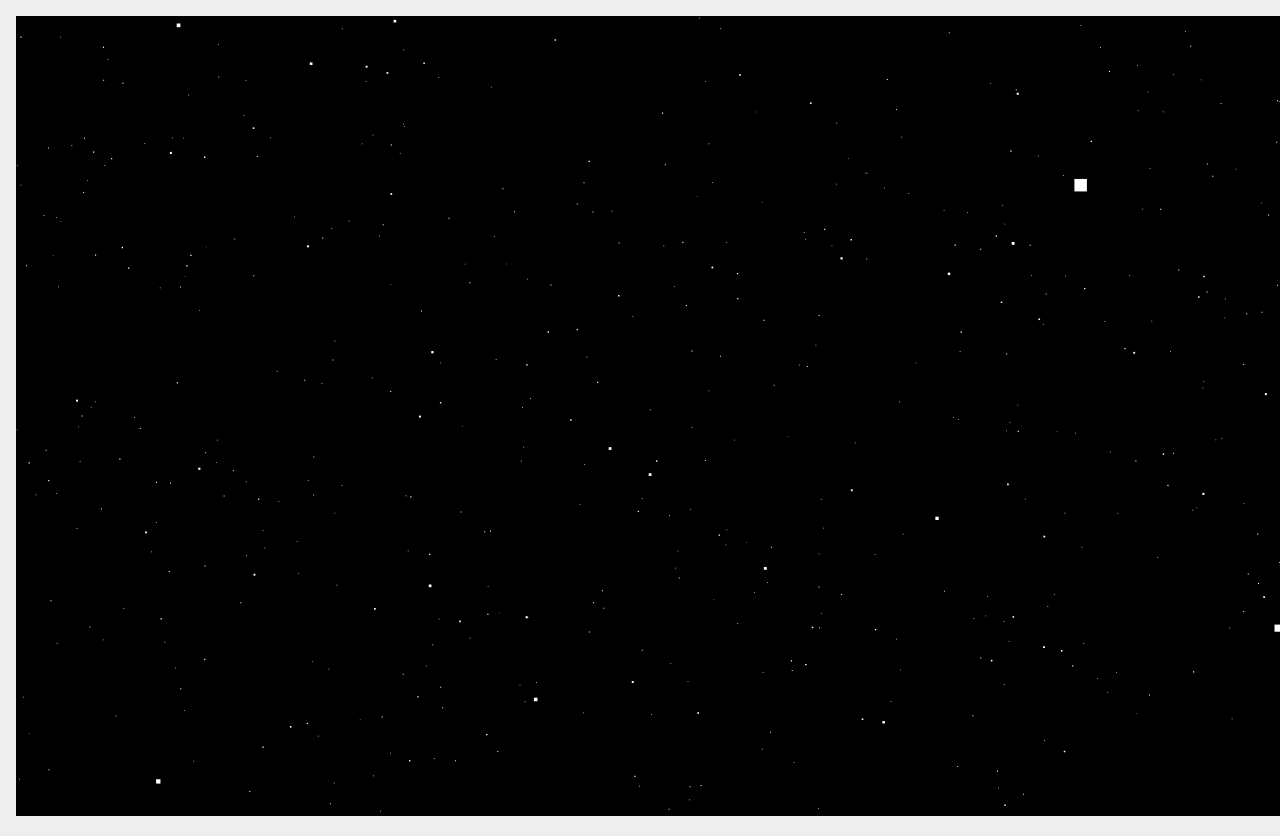
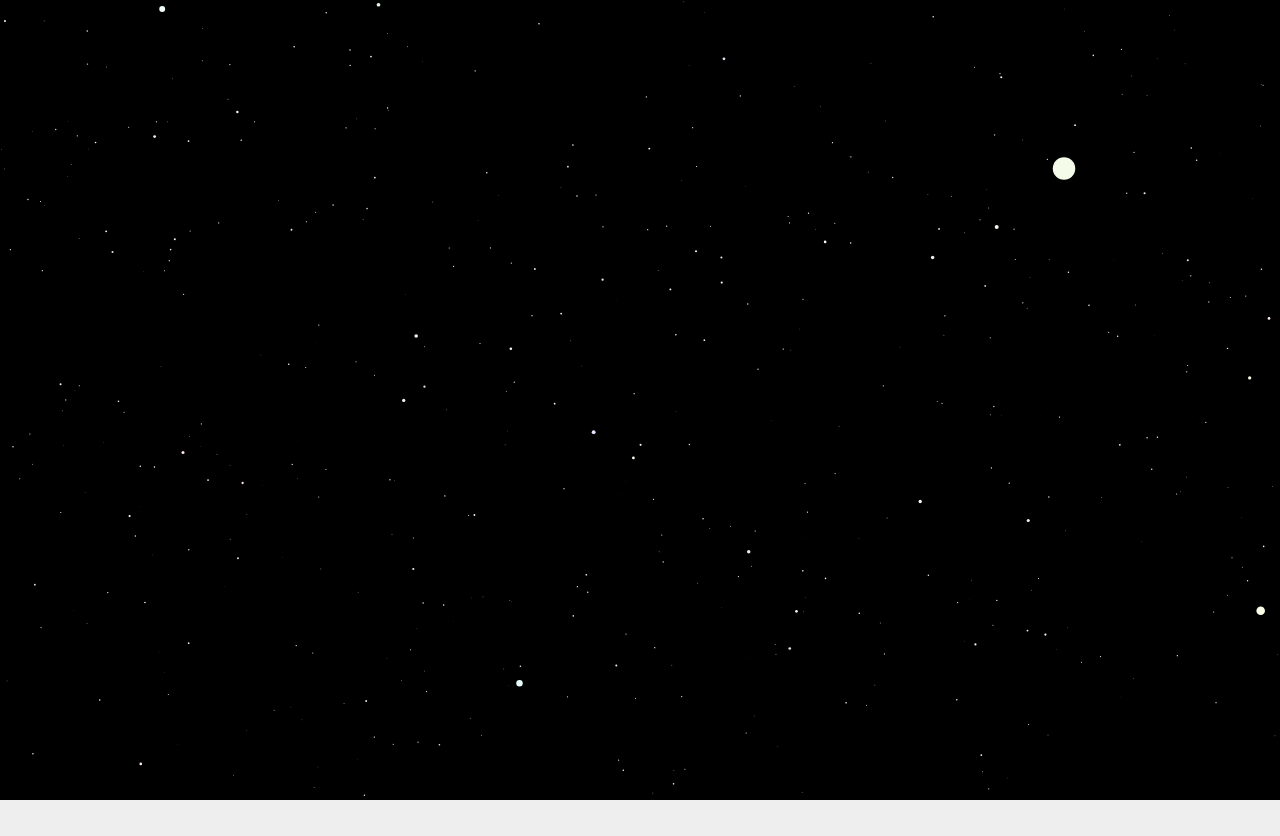
Before and after one commit to dominictarr/starfields, a website: page canvas.html in a window 1280 px wide. After the commit the page ends 804 px from the top, so only its background shows below. Drawn offline with Linux system fonts and the light colour scheme.

Commit message:
Round stars, ever so slightly off white

```diff
--- a/canvas.html
+++ b/canvas.html
@@ -1,5 +1,3 @@
-
-
 <!doctype html>
 <html>
   <head>
@@ -14,7 +12,6 @@
 
       body {
         background: #eee;
-        padding: 1em;
       }
 
       #c {
@@ -40,12 +37,34 @@ var stage = new Stage(canvas)
 canvas.height = window.outerHeight
 canvas.width = window.outerWidth
 
+//make stars slightly off-white
+function colorByte(){
+  var variance = 32;
+  return Math.floor( ( Math.random() * variance ) + ( 256 - variance ) );
+}
+
 function createStar () {
-  var g = new Graphics()
-  g.setStrokeStyle(1)
-  g.beginFill(Graphics.getRGB(255,255,255,1));
+  var g = new Graphics(),
+      red = colorByte(),
+      green = colorByte(),
+      blue = colorByte(),
+      radius = Math.floor( Math.random() * 8 ) + 2,
+      center = radius / 2;
 
-  g.drawRect(0,0, 10, 10);
+
+  g.setStrokeStyle(1);
+
+  //star
+  g.beginFill(Graphics.getRGB(red,green,blue,1));
+  g.drawCircle( center, center, radius );
+  g.endFill();
+
+  /*
+  //corona
+  g.beginStroke(Graphics.getRGB(red,green,blue,.25));
+  g.drawCircle( center, center, radius + 1 );
+  g.endStroke();
+  */
   return new Shape(g);
 }
 
```
